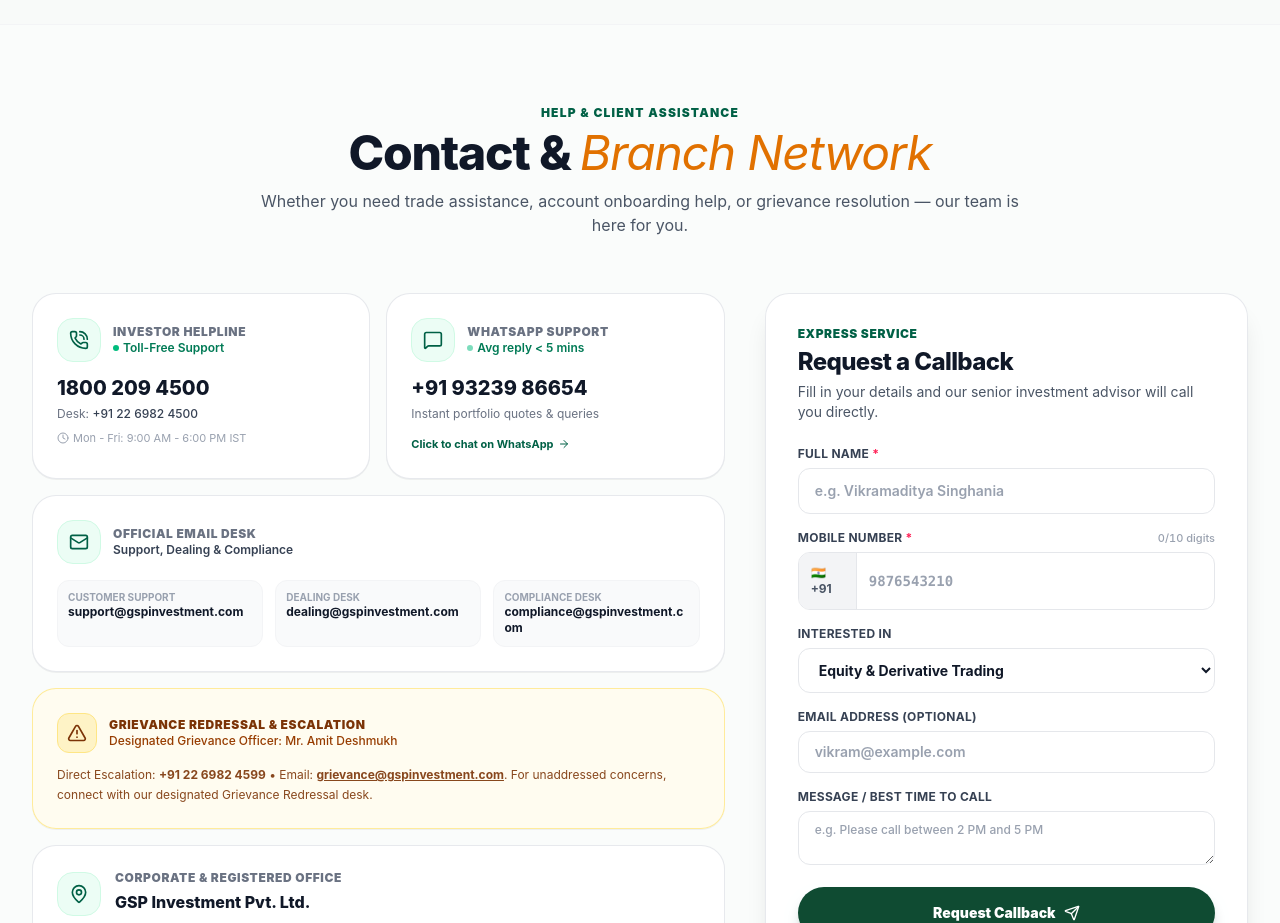
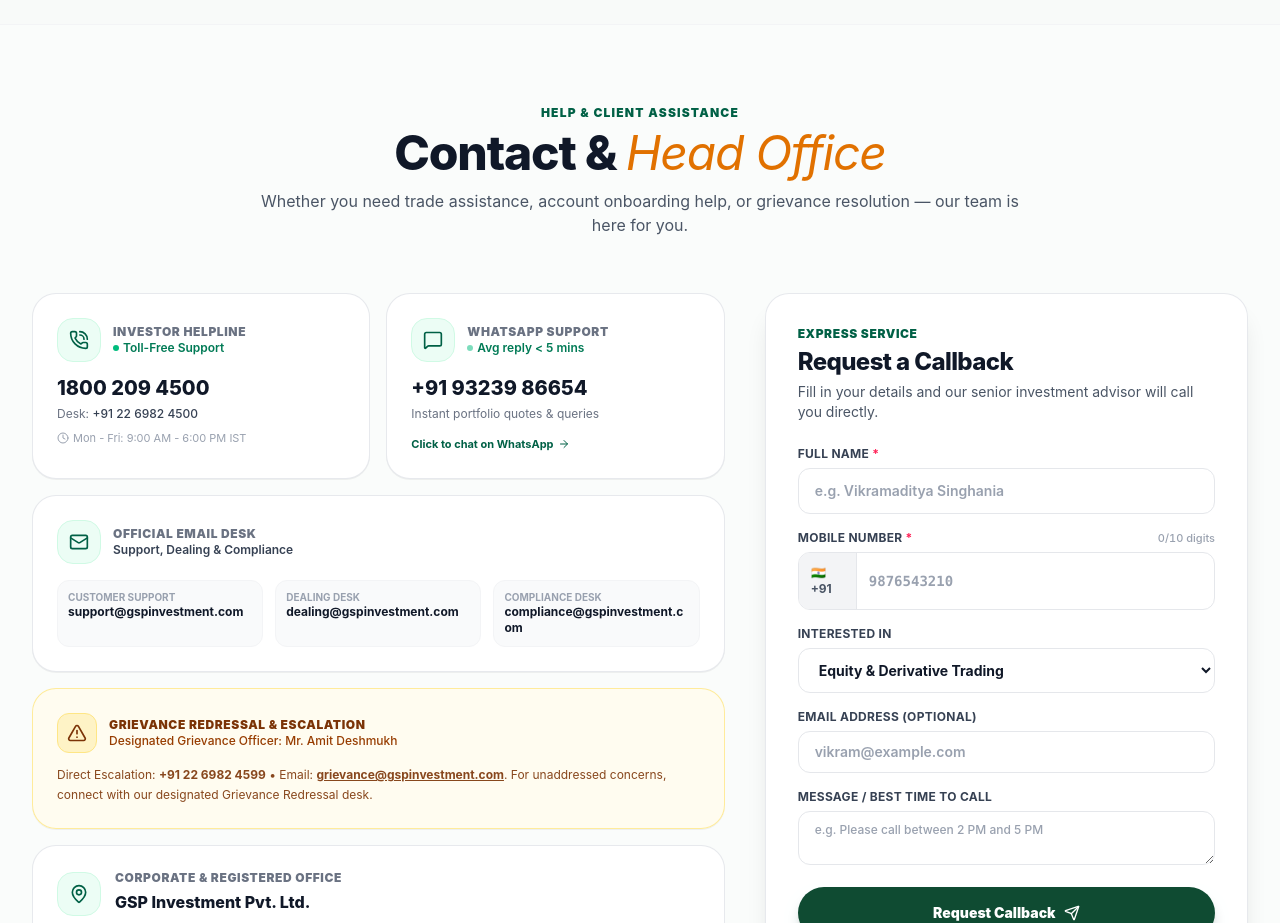
Before and after one commit to ARI-23o/Investment-Platform, a React (Vite) app: page / in a window 1280 px wide. Shown: the part 8460-9383 px from the top of the page. Built offline with nearby package versions, Linux system fonts and the light colour scheme; no server answers.

Commit message:
feat: change section title from Contact & Branch Network to Contact & Head Office

```diff
--- a/src/App.jsx
+++ b/src/App.jsx
@@ -271,7 +271,7 @@ export default function App() {
               onSelectArticle={handleSelectArticle}
             />
 
-            {/* Page 9: Contact Us & Branch Network */}
+            {/* Page 9: Contact Us & Head Office */}
             <ContactSection
               onCallbackSubmitted={(record) => {
                 handleEnquiryRecorded(record);
--- a/src/components/ContactSection.jsx
+++ b/src/components/ContactSection.jsx
@@ -177,7 +177,7 @@ export default function ContactSection({ onCallbackSubmitted }) {
           <h2 className="text-3xl sm:text-4xl lg:text-5xl font-extrabold text-gray-900 tracking-tight">
             Contact &{" "}
             <span className="font-serif-accent italic font-normal text-amber-600">
-              Branch Network
+              Head Office
             </span>
           </h2>
           <p className="mt-3 text-sm sm:text-base text-gray-600 font-normal">
```
